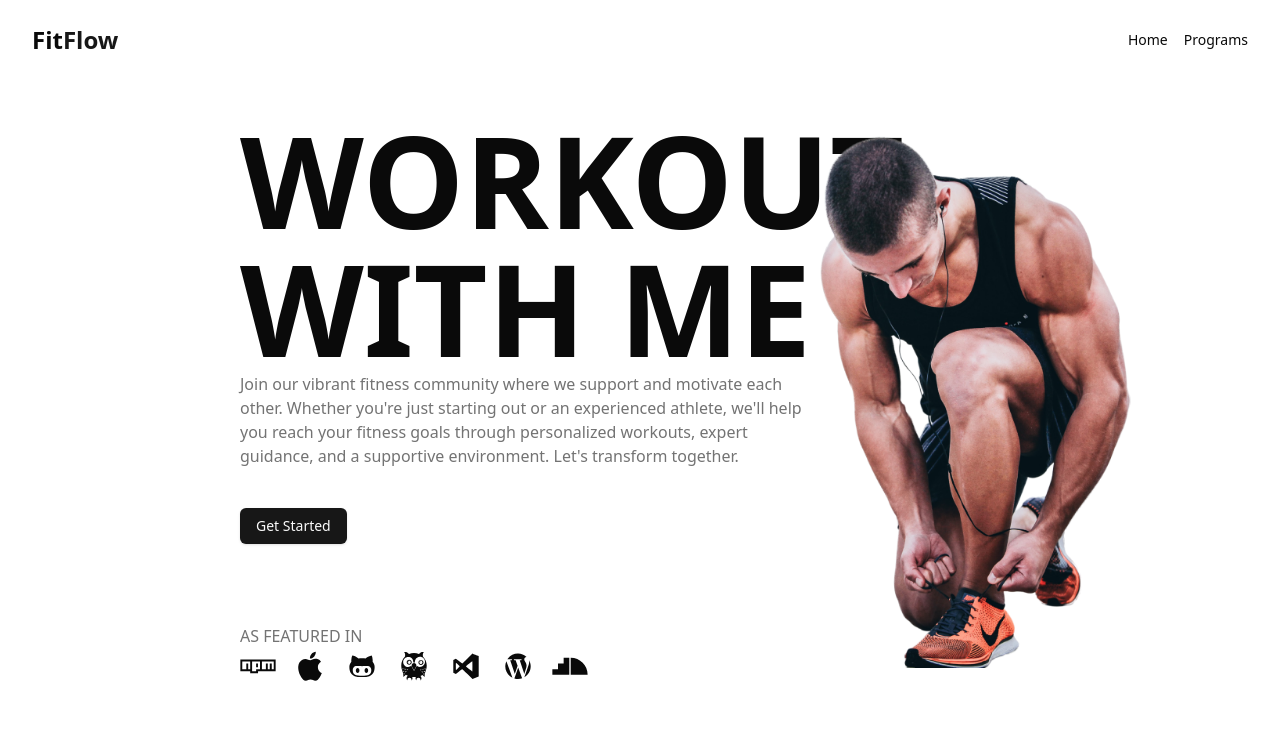
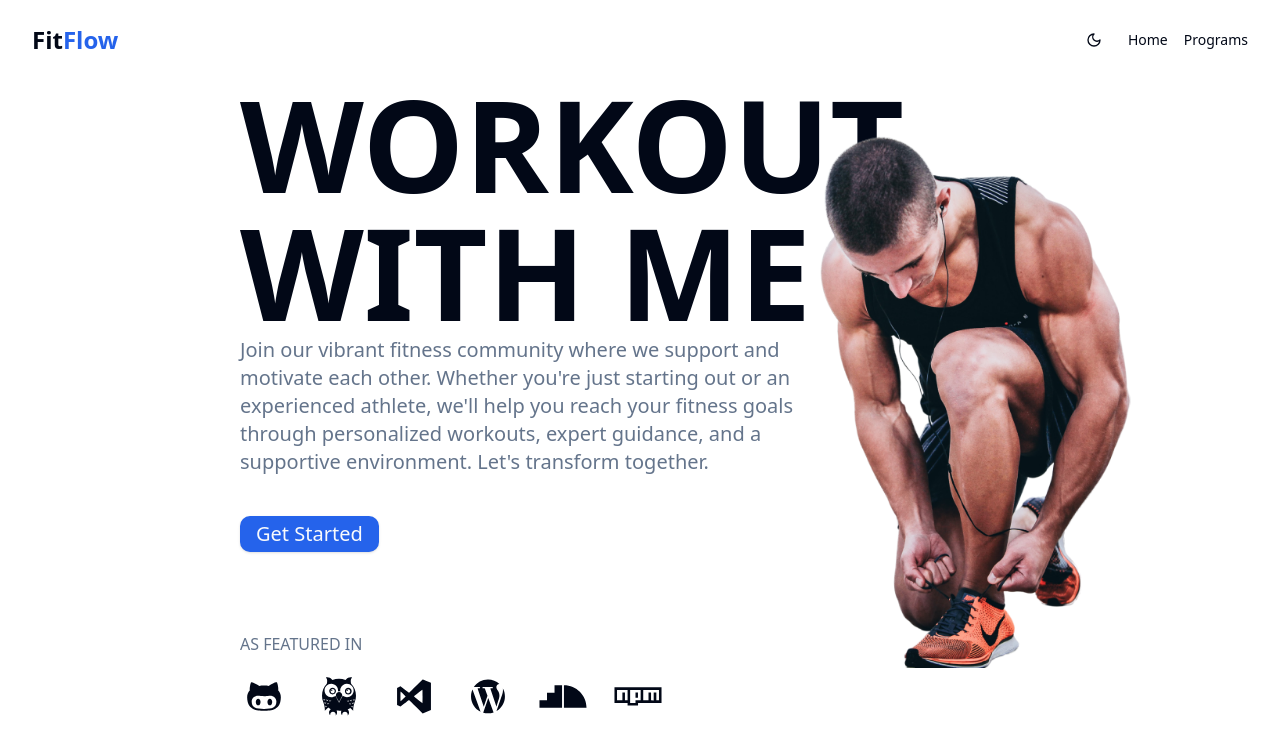
Before and after one commit to Jakh0n/fitflow, a Next.js app: page / in a window 1280 px wide. Shown: the top 754 px of the page. Built offline with nearby package versions, Linux system fonts and the light colour scheme.

Commit message:
Dark Mode and Carousel

```diff
--- a/app/(root)/(home)/page.tsx
+++ b/app/(root)/(home)/page.tsx
@@ -1,31 +1,31 @@
+import FeaturedItems from '@/components/shared/featuredItems'
 import { Button } from '@/components/ui/button'
-import { featuredItems } from '@/constants'
 import Image from 'next/image'
 import React from 'react'
 
 function HomePage() {
 	return (
 		<div className='h-screen w-full flex items-center'>
-			<div className=' max-w-xl ml-60 flex h-full flex-col justify-center'>
-				<h1 className='text-9xl font-semibold uppercase'>Workout with me</h1>
-				<p className='text-muted-foreground'>
+			<div className=' lg:max-w-xl sm:max-w-sm md:max-w-md lg:ml-60 ml-20 md:ml-32 flex h-full flex-col justify-center'>
+				<h1 className=' lg:text-9xl text-6xl md:text-8xl font-semibold uppercase'>
+					Workout with me
+				</h1>
+				<p className='text-muted-foreground lg:text-xl md:text-lg sm:text-base text-sm'>
 					Join our vibrant fitness community where we support and motivate each
 					other. Whether you&apos;re just starting out or an experienced
 					athlete, we&apos;ll help you reach your fitness goals through
 					personalized workouts, expert guidance, and a supportive environment.
 					Let&apos;s transform together.
 				</p>
-				<Button className='mt-10 w-fit'>Get Started</Button>
-				<div className='mt-20'>
+				<Button className='mt-10 w-fit lg:text-xl md:text-lg sm:text-base text-sm'>
+					Get Started
+				</Button>
+				<div className='mt-10 lg:mt-20 md:mt-16'>
 					<h1 className='uppercase text-muted-foreground'>As featured in</h1>
-					<div className='flex items-center gap-4'>
-						{featuredItems.map((Icon, index) => (
-							<Icon key={index} className='text-4xl' />
-						))}
-					</div>
+					<FeaturedItems />
 				</div>
 			</div>
-			<div className='w-1/4'>
+			<div className='w-1/4 hidden lg:block'>
 				<Image src={'/men.png'} alt='hero' width={500} height={500} />
 			</div>
 		</div>
--- a/app/globals.css
+++ b/app/globals.css
@@ -30,56 +30,55 @@
 	}
 }
 
-
-
 @layer base {
 	:root {
 		--background: 0 0% 100%;
-		--foreground: 0 0% 3.9%;
+		--foreground: 222.2 84% 4.9%;
 		--card: 0 0% 100%;
-		--card-foreground: 0 0% 3.9%;
+		--card-foreground: 222.2 84% 4.9%;
 		--popover: 0 0% 100%;
-		--popover-foreground: 0 0% 3.9%;
-		--primary: 0 0% 9%;
-		--primary-foreground: 0 0% 98%;
-		--secondary: 0 0% 96.1%;
-		--secondary-foreground: 0 0% 9%;
-		--muted: 0 0% 96.1%;
-		--muted-foreground: 0 0% 45.1%;
-		--accent: 0 0% 96.1%;
-		--accent-foreground: 0 0% 9%;
+		--popover-foreground: 222.2 84% 4.9%;
+		--primary: 221.2 83.2% 53.3%;
+		--primary-foreground: 210 40% 98%;
+		--secondary: 210 40% 96.1%;
+		--secondary-foreground: 222.2 47.4% 11.2%;
+		--muted: 210 40% 96.1%;
+		--muted-foreground: 215.4 16.3% 46.9%;
+		--accent: 210 40% 96.1%;
+		--accent-foreground: 222.2 47.4% 11.2%;
 		--destructive: 0 84.2% 60.2%;
-		--destructive-foreground: 0 0% 98%;
-		--border: 0 0% 89.8%;
-		--input: 0 0% 89.8%;
-		--ring: 0 0% 3.9%;
+		--destructive-foreground: 210 40% 98%;
+		--border: 214.3 31.8% 91.4%;
+		--input: 214.3 31.8% 91.4%;
+		--ring: 221.2 83.2% 53.3%;
+		--radius: 0.75rem;
 		--chart-1: 12 76% 61%;
 		--chart-2: 173 58% 39%;
 		--chart-3: 197 37% 24%;
 		--chart-4: 43 74% 66%;
 		--chart-5: 27 87% 67%;
-		--radius: 0.5rem;
 	}
+
 	.dark {
-		--background: 0 0% 3.9%;
-		--foreground: 0 0% 98%;
-		--card: 0 0% 3.9%;
-		--card-foreground: 0 0% 98%;
-		--popover: 0 0% 3.9%;
-		--popover-foreground: 0 0% 98%;
-		--primary: 0 0% 98%;
-		--primary-foreground: 0 0% 9%;
-		--secondary: 0 0% 14.9%;
-		--secondary-foreground: 0 0% 98%;
-		--muted: 0 0% 14.9%;
-		--muted-foreground: 0 0% 63.9%;
-		--accent: 0 0% 14.9%;
-		--accent-foreground: 0 0% 98%;
+		--background: 222.2 84% 4.9%;
+		--foreground: 210 40% 98%;
+		--card: 222.2 84% 4.9%;
+		--card-foreground: 210 40% 98%;
+		--popover: 222.2 84% 4.9%;
+		--popover-foreground: 210 40% 98%;
+		--primary: 217.2 91.2% 59.8%;
+		--primary-foreground: 222.2 47.4% 11.2%;
+		--secondary: 217.2 32.6% 17.5%;
+		--secondary-foreground: 210 40% 98%;
+		--muted: 217.2 32.6% 17.5%;
+		--muted-foreground: 215 20.2% 65.1%;
+		--accent: 217.2 32.6% 17.5%;
+		--accent-foreground: 210 40% 98%;
 		--destructive: 0 62.8% 30.6%;
-		--destructive-foreground: 0 0% 98%;
-		--border: 0 0% 14.9%;
-		--input: 0 0% 14.9%;
-		--ring: 0 0% 83.1%;
+		--destructive-foreground: 210 40% 98%;
+		--border: 217.2 32.6% 17.5%;
+		--input: 217.2 32.6% 17.5%;
+		--ring: 224.3 76.3% 48%;
 		--chart-1: 220 70% 50%;
 		--chart-2: 160 60% 45%;
 		--chart-3: 30 80% 55%;
@@ -87,8 +86,6 @@
 		--chart-5: 340 75% 55%;
 	}
 }
-
-
 
 @layer base {
 	* {
--- a/app/layout.tsx
+++ b/app/layout.tsx
@@ -2,7 +2,7 @@
 import { Geist, Geist_Mono } from 'next/font/google'
 import './globals.css'
 import { ChildProps } from '@/types'
-
+import { ThemeProvider } from '@/components/providers/theme-provider'
 const geistSans = Geist({
 	variable: '--font-geist-sans',
 	subsets: ['latin'],
@@ -40,9 +40,16 @@
 
 export default function RootLayout({ children }: ChildProps) {
 	return (
-		<html lang='en'>
+		<html lang='en' suppressHydrationWarning>
 			<body className={`${geistSans.variable} ${geistMono.variable}`}>
-				{children}
+				<ThemeProvider
+					attribute='class'
+					defaultTheme='system'
+					enableSystem
+					disableTransitionOnChange
+				>
+					{children}
+				</ThemeProvider>
 			</body>
 		</html>
 	)
--- /dev/null
+++ b/components/providers/theme-provider.tsx
@@ -0,0 +1,11 @@
+'use client'
+
+import * as React from 'react'
+import { ThemeProvider as NextThemesProvider } from 'next-themes'
+
+export function ThemeProvider({
+	children,
+	...props
+}: React.ComponentProps<typeof NextThemesProvider>) {
+	return <NextThemesProvider {...props}>{children}</NextThemesProvider>
+}
--- /dev/null
+++ b/components/shared/featuredItems.tsx
@@ -0,0 +1,26 @@
+'use client'
+import { featuredItems } from '@/constants'
+import React from 'react'
+import { Carousel, CarouselContent, CarouselItem } from '../ui/carousel'
+import Autoplay from 'embla-carousel-autoplay'
+
+function FeaturedItems() {
+	return (
+		<div className='flex items-center gap-4 mt-4'>
+			<Carousel
+				opts={{ loop: true, align: 'start' }}
+				plugins={[Autoplay({ delay: 2000 })]}
+			>
+				<CarouselContent>
+					{featuredItems.map((Icon, index) => (
+						<CarouselItem key={index} className='basis-1/6'>
+							<Icon className='lg:text-5xl md:text-4xl text-3xl ' />
+						</CarouselItem>
+					))}
+				</CarouselContent>
+			</Carousel>
+		</div>
+	)
+}
+
+export default FeaturedItems
--- /dev/null
+++ b/components/shared/mode-toggle.tsx
@@ -0,0 +1,25 @@
+'use client'
+
+import { Moon, Sun } from 'lucide-react'
+import { useTheme } from 'next-themes'
+import { useEffect, useState } from 'react'
+import { Button } from '../ui/button'
+
+function ModeToggle() {
+	const [mount, setMount] = useState(false)
+	const { setTheme, resolvedTheme } = useTheme()
+
+	useEffect(() => setMount(true), [])
+
+	return mount && resolvedTheme === 'dark' ? (
+		<Button size={'icon'} variant={'ghost'} onClick={() => setTheme('light')}>
+			<Sun />
+		</Button>
+	) : (
+		<Button size={'icon'} onClick={() => setTheme('dark')} variant={'ghost'}>
+			<Moon />
+		</Button>
+	)
+}
+
+export default ModeToggle
--- a/components/shared/navbar.tsx
+++ b/components/shared/navbar.tsx
@@ -2,6 +2,7 @@
 import Link from 'next/link'
 import React from 'react'
 import Logo from './logo'
+import ModeToggle from './mode-toggle'
 
 function Navbar() {
 	return (
@@ -9,6 +10,7 @@
 			<div className='container mx-auto flex justify-between items-center h-full'>
 				<Logo />
 				<div className='flex items-center gap-4'>
+					<ModeToggle />
 					{navLinks.map(link => (
 						<Link
 							key={link.label}
--- /dev/null
+++ b/components/ui/carousel.tsx
@@ -0,0 +1,262 @@
+"use client"
+
+import * as React from "react"
+import useEmblaCarousel, {
+  type UseEmblaCarouselType,
+} from "embla-carousel-react"
+import { ArrowLeft, ArrowRight } from "lucide-react"
+
+import { cn } from "@/lib/utils"
+import { Button } from "@/components/ui/button"
+
+type CarouselApi = UseEmblaCarouselType[1]
+type UseCarouselParameters = Parameters<typeof useEmblaCarousel>
+type CarouselOptions = UseCarouselParameters[0]
+type CarouselPlugin = UseCarouselParameters[1]
+
+type CarouselProps = {
+  opts?: CarouselOptions
+  plugins?: CarouselPlugin
+  orientation?: "horizontal" | "vertical"
+  setApi?: (api: CarouselApi) => void
+}
+
+type CarouselContextProps = {
+  carouselRef: ReturnType<typeof useEmblaCarousel>[0]
+  api: ReturnType<typeof useEmblaCarousel>[1]
+  scrollPrev: () => void
+  scrollNext: () => void
+  canScrollPrev: boolean
+  canScrollNext: boolean
+} & CarouselProps
+
+const CarouselContext = React.createContext<CarouselContextProps | null>(null)
+
+function useCarousel() {
+  const context = React.useContext(CarouselContext)
+
+  if (!context) {
+    throw new Error("useCarousel must be used within a <Carousel />")
+  }
+
+  return context
+}
+
+const Carousel = React.forwardRef<
+  HTMLDivElement,
+  React.HTMLAttributes<HTMLDivElement> & CarouselProps
+>(
+  (
+    {
+      orientation = "horizontal",
+      opts,
+      setApi,
+      plugins,
+      className,
+      children,
+      ...props
+    },
+    ref
+  ) => {
+    const [carouselRef, api] = useEmblaCarousel(
+      {
+        ...opts,
+        axis: orientation === "horizontal" ? "x" : "y",
+      },
+      plugins
+    )
+    const [canScrollPrev, setCanScrollPrev] = React.useState(false)
+    const [canScrollNext, setCanScrollNext] = React.useState(false)
+
+    const onSelect = React.useCallback((api: CarouselApi) => {
+      if (!api) {
+        return
+      }
+
+      setCanScrollPrev(api.canScrollPrev())
+      setCanScrollNext(api.canScrollNext())
+    }, [])
+
+    const scrollPrev = React.useCallback(() => {
+      api?.scrollPrev()
+    }, [api])
+
+    const scrollNext = React.useCallback(() => {
+      api?.scrollNext()
+    }, [api])
+
+    const handleKeyDown = React.useCallback(
+      (event: React.KeyboardEvent<HTMLDivElement>) => {
+        if (event.key === "ArrowLeft") {
+          event.preventDefault()
+          scrollPrev()
+        } else if (event.key === "ArrowRight") {
+          event.preventDefault()
+          scrollNext()
+        }
+      },
+      [scrollPrev, scrollNext]
+    )
+
+    React.useEffect(() => {
+      if (!api || !setApi) {
+        return
+      }
+
+      setApi(api)
+    }, [api, setApi])
+
+    React.useEffect(() => {
+      if (!api) {
+        return
+      }
+
+      onSelect(api)
+      api.on("reInit", onSelect)
+      api.on("select", onSelect)
+
+      return () => {
+        api?.off("select", onSelect)
+      }
+    }, [api, onSelect])
+
+    return (
+      <CarouselContext.Provider
+        value={{
+          carouselRef,
+          api: api,
+          opts,
+          orientation:
+            orientation || (opts?.axis === "y" ? "vertical" : "horizontal"),
+          scrollPrev,
+          scrollNext,
+          canScrollPrev,
+          canScrollNext,
+        }}
+      >
+        <div
+          ref={ref}
+          onKeyDownCapture={handleKeyDown}
+          className={cn("relative", className)}
+          role="region"
+          aria-roledescription="carousel"
+          {...props}
+        >
+          {children}
+        </div>
+      </CarouselContext.Provider>
+    )
+  }
+)
+Carousel.displayName = "Carousel"
+
+const CarouselContent = React.forwardRef<
+  HTMLDivElement,
+  React.HTMLAttributes<HTMLDivElement>
+>(({ className, ...props }, ref) => {
+  const { carouselRef, orientation } = useCarousel()
+
+  return (
+    <div ref={carouselRef} className="overflow-hidden">
+      <div
+        ref={ref}
+        className={cn(
+          "flex",
+          orientation === "horizontal" ? "-ml-4" : "-mt-4 flex-col",
+          className
+        )}
+        {...props}
+      />
+    </div>
+  )
+})
+CarouselContent.displayName = "CarouselContent"
+
+const CarouselItem = React.forwardRef<
+  HTMLDivElement,
+  React.HTMLAttributes<HTMLDivElement>
+>(({ className, ...props }, ref) => {
+  const { orientation } = useCarousel()
+
+  return (
+    <div
+      ref={ref}
+      role="group"
+      aria-roledescription="slide"
+      className={cn(
+        "min-w-0 shrink-0 grow-0 basis-full",
+        orientation === "horizontal" ? "pl-4" : "pt-4",
+        className
+      )}
+      {...props}
+    />
+  )
+})
+CarouselItem.displayName = "CarouselItem"
+
+const CarouselPrevious = React.forwardRef<
+  HTMLButtonElement,
+  React.ComponentProps<typeof Button>
+>(({ className, variant = "outline", size = "icon", ...props }, ref) => {
+  const { orientation, scrollPrev, canScrollPrev } = useCarousel()
+
+  return (
+    <Button
+      ref={ref}
+      variant={variant}
+      size={size}
+      className={cn(
+        "absolute  h-8 w-8 rounded-full",
+        orientation === "horizontal"
+          ? "-left-12 top-1/2 -translate-y-1/2"
+          : "-top-12 left-1/2 -translate-x-1/2 rotate-90",
+        className
+      )}
+      disabled={!canScrollPrev}
+      onClick={scrollPrev}
+      {...props}
+    >
+      <ArrowLeft className="h-4 w-4" />
+      <span className="sr-only">Previous slide</span>
+    </Button>
+  )
+})
+CarouselPrevious.displayName = "CarouselPrevious"
+
+const CarouselNext = React.forwardRef<
+  HTMLButtonElement,
+  React.ComponentProps<typeof Button>
+>(({ className, variant = "outline", size = "icon", ...props }, ref) => {
+  const { orientation, scrollNext, canScrollNext } = useCarousel()
+
+  return (
+    <Button
+      ref={ref}
+      variant={variant}
+      size={size}
+      className={cn(
+        "absolute h-8 w-8 rounded-full",
+        orientation === "horizontal"
+          ? "-right-12 top-1/2 -translate-y-1/2"
+          : "-bottom-12 left-1/2 -translate-x-1/2 rotate-90",
+        className
+      )}
+      disabled={!canScrollNext}
+      onClick={scrollNext}
+      {...props}
+    >
+      <ArrowRight className="h-4 w-4" />
+      <span className="sr-only">Next slide</span>
+    </Button>
+  )
+})
+CarouselNext.displayName = "CarouselNext"
+
+export {
+  type CarouselApi,
+  Carousel,
+  CarouselContent,
+  CarouselItem,
+  CarouselPrevious,
+  CarouselNext,
+}
--- a/package.json
+++ b/package.json
@@ -13,8 +13,11 @@
 		"autoprefixer": "^10.4.21",
 		"class-variance-authority": "^0.7.1",
 		"clsx": "^2.1.1",
+		"embla-carousel-autoplay": "^8.5.2",
+		"embla-carousel-react": "^8.5.2",
 		"lucide-react": "^0.479.0",
 		"next": "15.2.1",
+		"next-themes": "^0.4.5",
 		"postcss": "^8.5.3",
 		"react": "^19.0.0",
 		"react-dom": "^19.0.0",
```
Also changed, not shown: 1 other file (tests, documents, lock files or other folders). Lines whose indentation alone changed are shown as unchanged.
